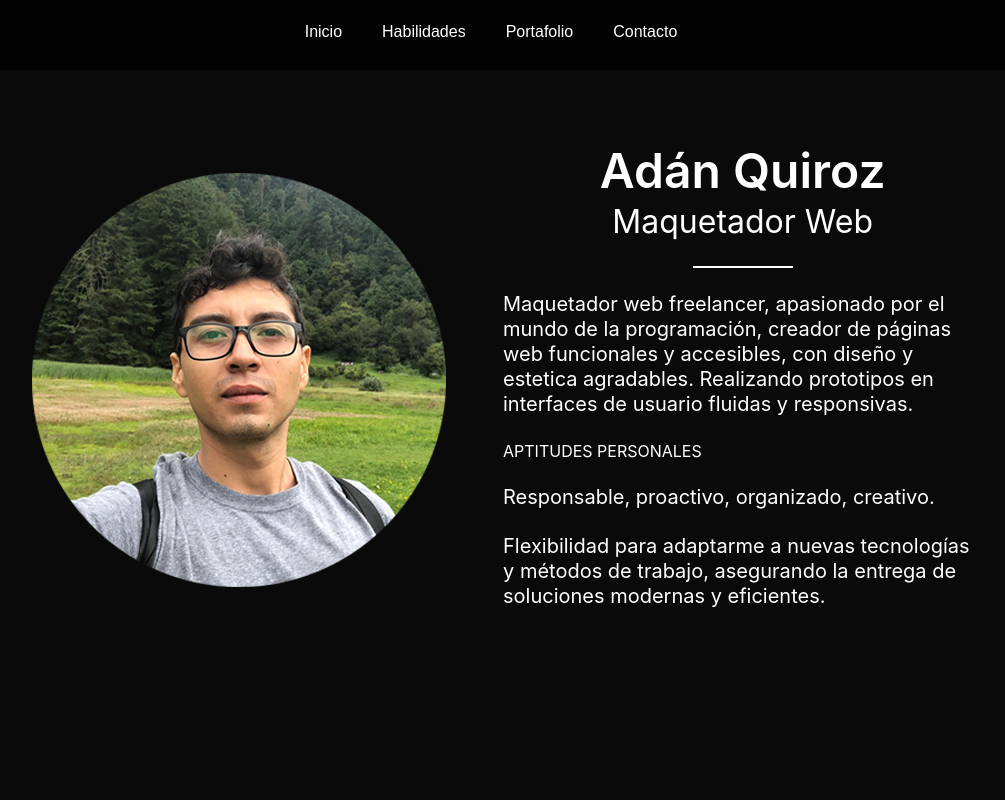
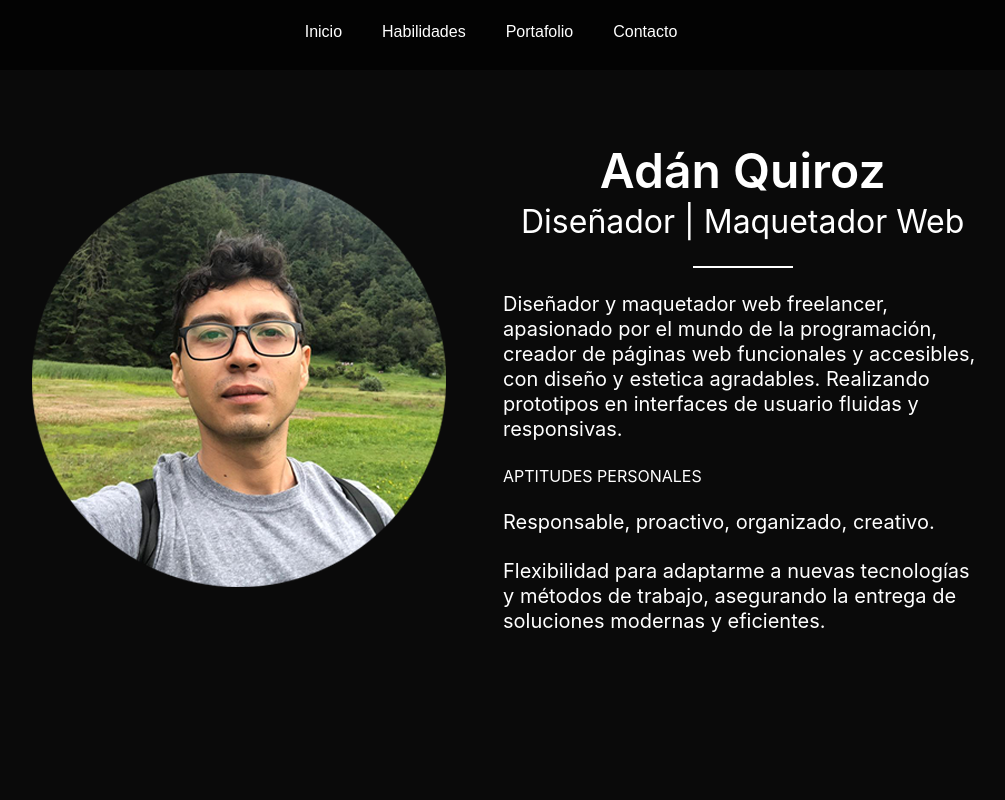
Before and after one commit to adn0073/portafolio, a plain HTML site: page index.html in a window 1280 px wide. Shown: the top 800 px of the page, without its empty margins (149-1154 px from the left). Drawn offline with nearby package versions, Linux system fonts and the light colour scheme.

Commit message:
Update index.html
modifique la descripcion

```diff
--- a/index.html
+++ b/index.html
@@ -36,10 +36,10 @@
     <div class="column is-5">
     		<h1 class="title is-1 is-family-primary has-text-white has-text-centered">Adán Quiroz</h1>
 
-    		<p class="subtitle is-3 is-family-sans-serif has-text-white has-text-centered">Maquetador Web</p>
+    		<p class="subtitle is-3 is-family-sans-serif has-text-white has-text-centered">Diseñador | Maquetador Web</p>
     		<div align="center"><hr style="width: 100px; border-top: 2px solid white;"></div>
     		<div>
-    			<p class="subtitle is-5 is-family-primary has-text-white">Maquetador web freelancer, apasionado por el mundo de la programación, creador de páginas web funcionales y accesibles, con diseño y estetica agradables. Realizando prototipos en interfaces de usuario fluidas y responsivas.</p>
+    			<p class="subtitle is-5 is-family-primary has-text-white">Diseñador y maquetador web freelancer, apasionado por el mundo de la programación, creador de páginas web funcionales y accesibles, con diseño y estetica agradables. Realizando prototipos en interfaces de usuario fluidas y responsivas.</p>
          <p class="subtitle is-6 has-text-white">APTITUDES PERSONALES</p>
 
 
```
